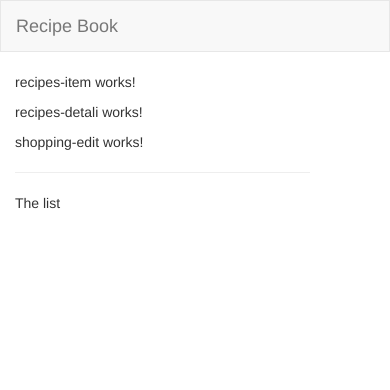
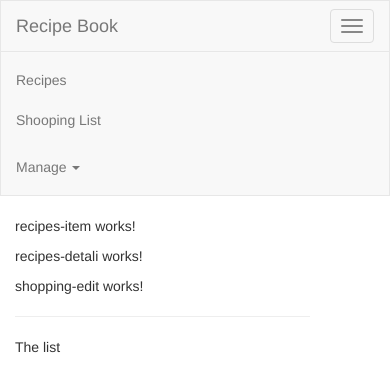
Before and after one commit to lechcirmirakis/Angular-shopping-list-APP, an Angular app in the folder shopping-list-app/: page / in a window 390 px wide. Shown: the top 390 px of the page. Built offline with nearby package versions, Linux system fonts and the light colour scheme.

Commit message:
add hamburger-menu on smaller screan

```diff
--- a/shopping-list-app/src/app/header/header.component.html
+++ b/shopping-list-app/src/app/header/header.component.html
@@ -1,10 +1,12 @@
 <nav class="navbar navbar-default">
   <div class="container-fluid">
     <div class="navbar-header">
-      <a href="#" class="navbar-brand">Recipe Book</a>
+      <button type="button" class="navbar-toggle" (click)="collapsed = !collapsed">
+        <span class="icon-bar" *ngFor="let iconBar of [1, 2, 3]"></span>
+      </button>
+      <a routerLink="/" class="navbar-brand">Recipe Book</a>
     </div>
-
-    <div class="collapse navbar-collapse">
+    <div class="navbar-collapse" [class.collapse]="collapsed" (window:resize)="collapsed = true">
       <ul class="nav navbar-nav">
         <li><a href="#">Recipes</a></li>
         <li><a href="#">Shooping List</a></li>
--- a/shopping-list-app/src/app/header/header.component.ts
+++ b/shopping-list-app/src/app/header/header.component.ts
@@ -6,5 +6,5 @@
 })
 
 export class HeaderComponent {
-
+    collapse = true;
 }
```
